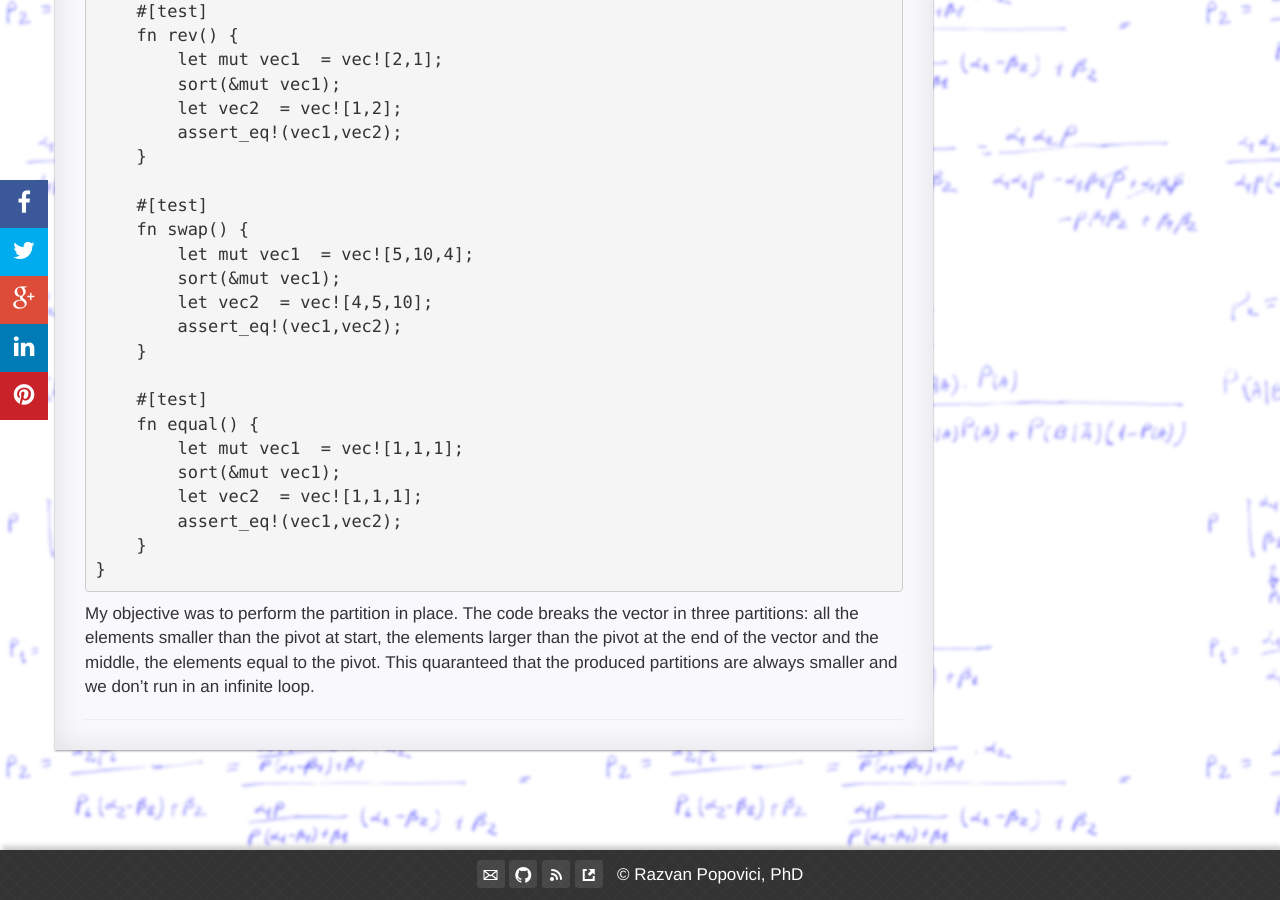
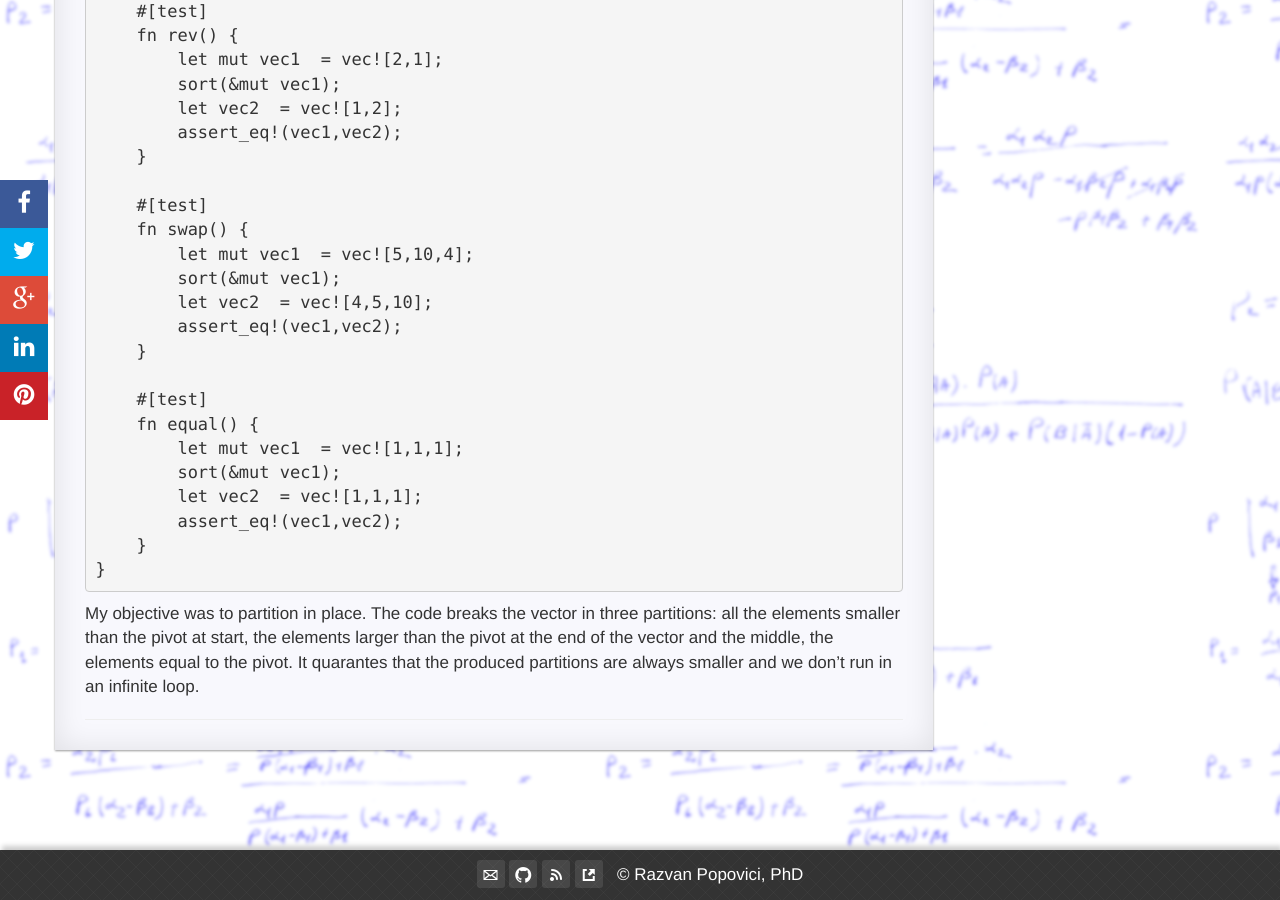
Before and after one commit to RazvanML/reco-link, a Jekyll site: the page built from _posts/2022-08-29-Rust-Startup.md, in a window 1280 px wide and 900 px high, scrolled down 4168 px. Built offline with Jekyll 4.4.1, drawn with Linux system fonts in a browser that asks for light colours; nearby versions of some CDN libraries; comment, search, counter and statistics services are not loaded.

Commit message:
Update 2022-08-29-Rust-Startup.md

````diff
--- a/_posts/2022-08-29-Rust-Startup.md
+++ b/_posts/2022-08-29-Rust-Startup.md
@@ -196,4 +196,4 @@ mod tests {
 }
 ```
 
-My objective was to perform the partition in place. The code breaks the vector in three partitions: all the elements smaller than the pivot at start, the elements larger than the pivot at the end of the vector and the middle, the elements equal to the pivot. This quaranteed that the produced partitions are always smaller and we don't run in an infinite loop.
+My objective was to partition in place. The code breaks the vector in three partitions: all the elements smaller than the pivot at start, the elements larger than the pivot at the end of the vector and the middle, the elements equal to the pivot. It quarantes that the produced partitions are always smaller and we don't run in an infinite loop.
````
